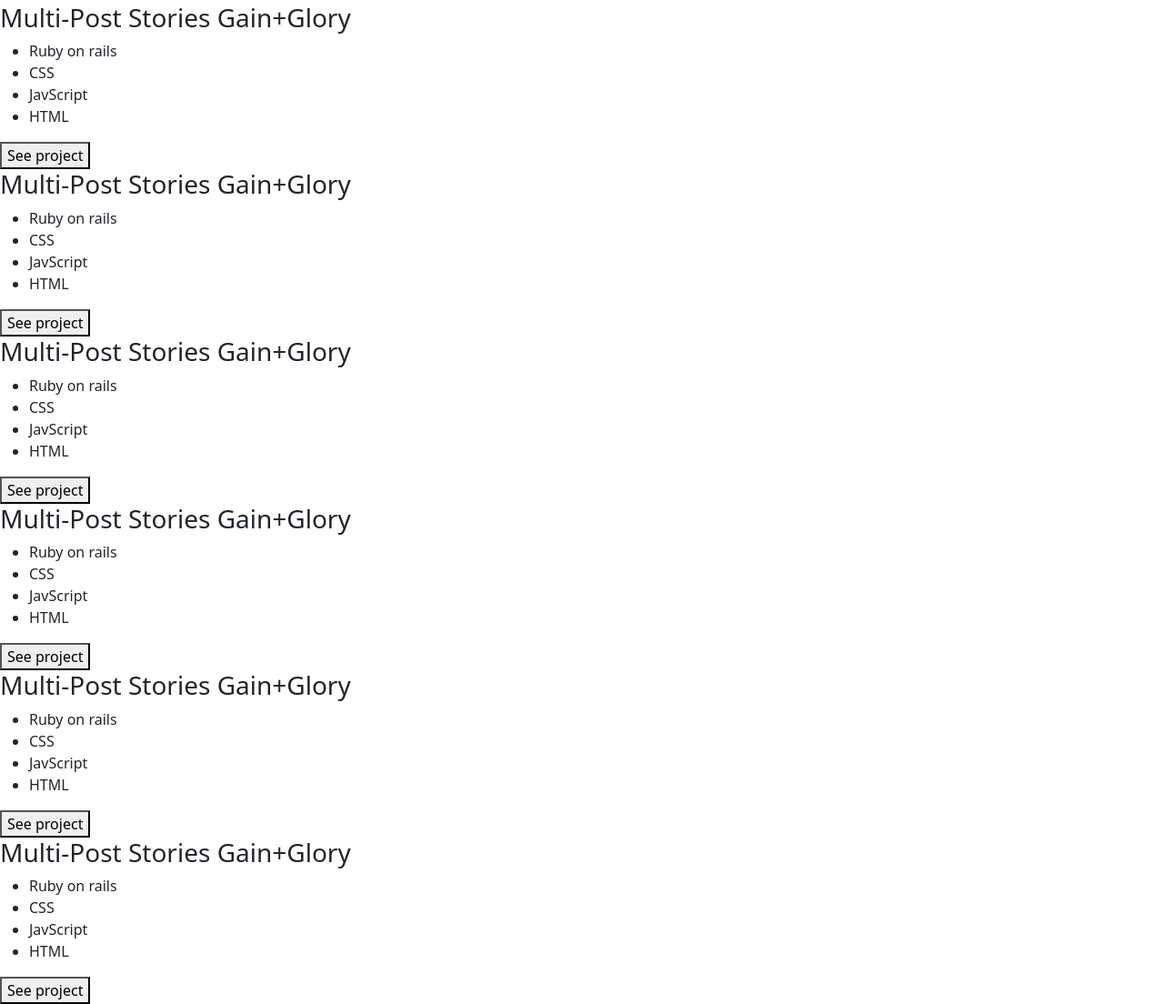
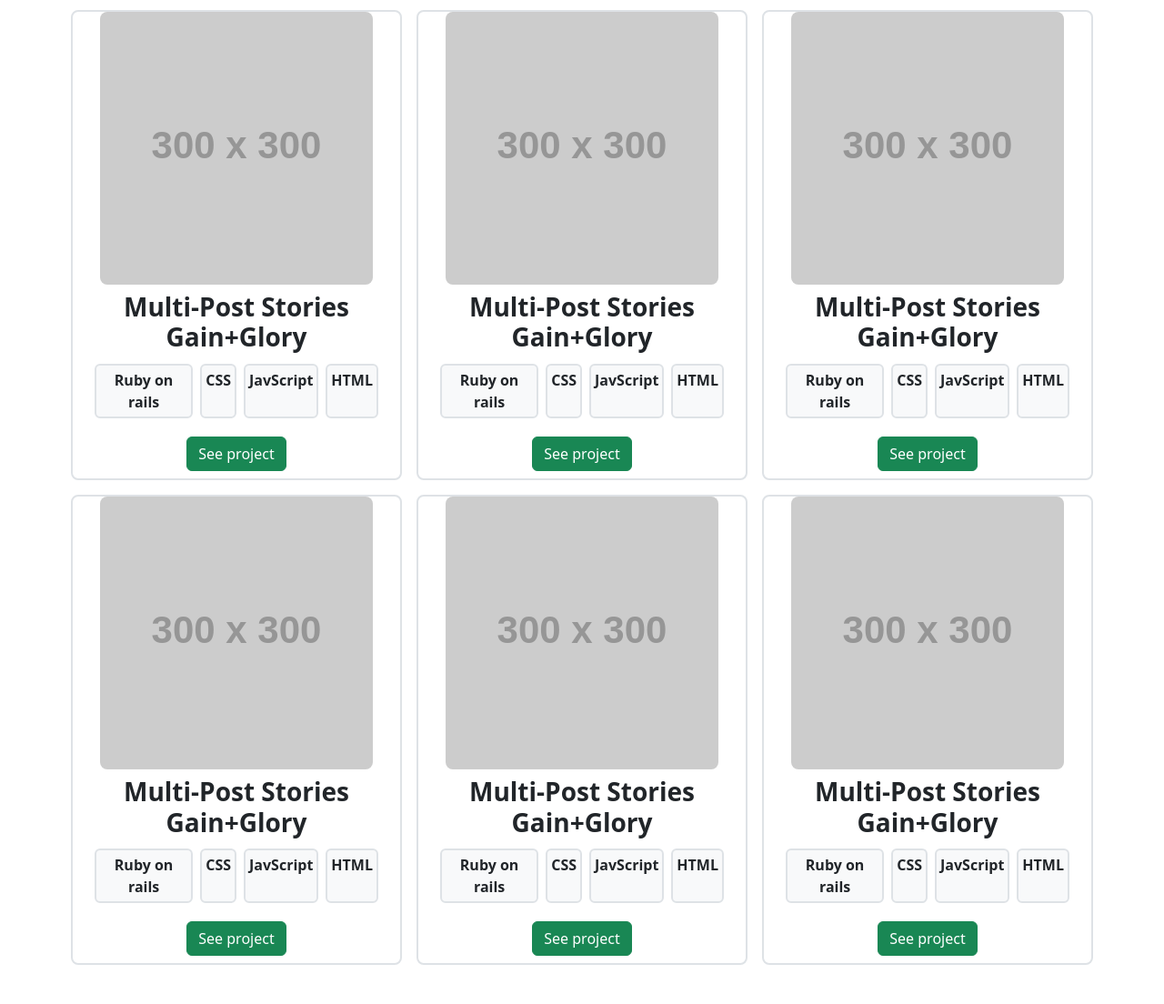
Before and after one commit to CindyDorantes/Trying-Bootstrap, a plain HTML site: page index.html in a window 1280 px wide. Shown: the part 564-1668 px from the top of the page at 91% size. After the commit the page ends 1633 px from the top, so only its background shows below. Drawn offline with Linux system fonts and the light colour scheme; placeholder pictures from the web are drawn by us.

Commit message:
add style to works section

```diff
--- a/index.html
+++ b/index.html
@@ -1,5 +1,6 @@
 <!DOCTYPE html>
 <html lang="en">
+
 <head>
   <meta charset="UTF-8">
   <meta http-equiv="X-UA-Compatible" content="IE=edge">
@@ -8,6 +9,7 @@
   <title>Cindy's web developer portfolio</title>
   <link rel="stylesheet" href="./css/bootstrap.css">
 </head>
+
 <body>
   <nav class="navbar navbar-expand justify-content-center">
     <ul class="d-flex flex-row list-unstyled">
@@ -17,22 +19,25 @@
     </ul>
   </nav>
   <section class="container d-flex flex-column justify-content-center text-center mt-5 pt-5">
-    <h1>Hey there, I'm Cindy<br><span>I'm a software developer</span></h1>
+    <h1 class="fw-bold fs-1">Hey there, I'm Cindy<br><span class="text-success">I'm a software developer</span></h1>
     <p>
-      I can help you build a product, feature or website. Look through some of my work and experience! If you like what you see and have a project you need coded, don't hestiate to contact me.
+      I can help you build a product, feature or website. Look through some of my work and experience! If you like what
+      you see and have a project you need coded, don't hestiate to contact me.
     </p>
     <ul class="d-flex flex-row list-unstyled justify-content-center mb-5">
       <li class="pe-3">
         <a href="https://twitter.com/CindyDorantes10"><img src="./Images/twitter.png" alt="Twitter icon"></a>
       </li>
       <li class="pe-3">
-        <a href="https://www.linkedin.com/in/cindydorantessanchez/"><img src="./Images/Linkedin_icon.png" alt="LinkedIn icon" class="socialicon"></a>
+        <a href="https://www.linkedin.com/in/cindydorantessanchez/"><img src="./Images/Linkedin_icon.png"
+            alt="LinkedIn icon" class="socialicon"></a>
       </li>
       <li class="pe-3">
         <a href="https://medium.com/"><img src="./Images/medium.png" alt="Medium icon" class="socialicon"></a>
       </li>
       <li class="pe-3">
-        <a href="https://github.com/CindyDorantes"><img src="./Images/github.png" alt="GitHub icon" class="socialicon"></a>
+        <a href="https://github.com/CindyDorantes"><img src="./Images/github.png" alt="GitHub icon"
+            class="socialicon"></a>
       </li>
       <li class="pe-3">
         <a href="https://angel.co/"><img src="./Images/angellist.png" alt="AngelList icon" class="socialicon"></a>
@@ -41,94 +46,119 @@
     <div class="mt-5"><img src="./Images/arrow_button.png" alt="arrow button" class="arrow_button"></div>
   </section>
 
-  <section>
-    <h2>My Recent Works <br><img src="./Images/Indicator.png" alt="green line divisor"></h2>
+  <section class="container">
+    <!-- 1rs row for works section -->
+    <div class="row text-center">
+      <h2 class="fw-bold">My Recent Works <br><img src="./Images/Indicator.png" alt="green line divisor"></h2>
+    </div>
+    <!-- 2nd row for works section -->
+    <div class="row">
       <!--First work-item-->
-    <div>
-        <div></div>
-        <div>
-            <h3>Multi-Post Stories Gain+Glory</h3>
-            <ul>
-                <li>Ruby on rails</li>
-                <li>CSS</li>
-                <li>JavScript</li>
-                <li>HTML</li>
+      <div class="col border m-2 rounded-3 border-2">
+        <div class="d-flex justify-content-center">
+          <img src="https://via.placeholder.com/300" class="rounded-3">
+        </div>
+        <div class="d-flex flex-column justify-content-center align-items-center text-center  p-2">
+          <h3 class="text-center fw-bold">Multi-Post Stories Gain+Glory</h3>
+          <ul class="d-flex flex-row list-unstyled justify-content-center">
+            <li class="p-1 m-1 border rounded bg-light fw-bold">Ruby on rails</li>
+            <li class="p-1 m-1 border rounded bg-light fw-bold">CSS</li>
+            <li class="p-1 m-1 border rounded bg-light fw-bold">JavScript</li>
+            <li class="p-1 m-1 border rounded bg-light fw-bold">HTML</li>
           </ul>
-            <button type="button">See project</button>
+          <button type="button" class="btn btn-success">See project</button>
         </div>
       </div>
       <!--Second work item-->
-    <div>
-        <div></div>
-        <div>
-            <h3>Multi-Post Stories Gain+Glory</h3>
-            <ul>
-                <li>Ruby on rails</li>
-                <li>CSS</li>
-                <li>JavScript</li>
-                <li>HTML</li>
+      <div class="col border m-2 rounded-3 border-2">
+        <div class="d-flex justify-content-center">
+          <img src="https://via.placeholder.com/300" class="rounded-3">
+        </div>
+        <div class="d-flex flex-column justify-content-center align-items-center text-center  p-2">
+          <h3 class="text-center fw-bold">Multi-Post Stories Gain+Glory</h3>
+          <ul class="d-flex flex-row list-unstyled justify-content-center">
+            <li class="p-1 m-1 border rounded bg-light fw-bold">Ruby on rails</li>
+            <li class="p-1 m-1 border rounded bg-light fw-bold">CSS</li>
+            <li class="p-1 m-1 border rounded bg-light fw-bold">JavScript</li>
+            <li class="p-1 m-1 border rounded bg-light fw-bold">HTML</li>
           </ul>
-            <button type="button">See project</button>
+          <button type="button" class="btn btn-success">See project</button>
         </div>
       </div>
       <!--3rd work item-->
-    <div>
-        <div></div>
-        <div>
-            <h3>Multi-Post Stories Gain+Glory</h3>
-            <ul>
-                <li>Ruby on rails</li>
-                <li>CSS</li>
-                <li>JavScript</li>
-                <li>HTML</li>
+      <div class="col border m-2 rounded-3 border-2">
+        <div class="d-flex justify-content-center">
+          <img src="https://via.placeholder.com/300" class="rounded-3">
+        </div>
+        <div class="d-flex flex-column justify-content-center align-items-center text-center  p-2">
+          <h3 class="text-center fw-bold">Multi-Post Stories Gain+Glory</h3>
+          <ul class="d-flex flex-row list-unstyled justify-content-center">
+            <li class="p-1 m-1 border rounded bg-light fw-bold">Ruby on rails</li>
+            <li class="p-1 m-1 border rounded bg-light fw-bold">CSS</li>
+            <li class="p-1 m-1 border rounded bg-light fw-bold">JavScript</li>
+            <li class="p-1 m-1 border rounded bg-light fw-bold">HTML</li>
           </ul>
-            <button type="button">See project</button>
+          <button type="button" class="btn btn-success">See project</button>
         </div>
       </div>
+    </div>
+    <!-- 2nd row finishes -->
+
+    <!-- 3rd row for WORKS section begins-->
+    <div class="row">
       <!--4th work item-->
-    <div>
-        <div></div>
-        <div>
-            <h3>Multi-Post Stories Gain+Glory</h3>
-            <ul>
-                <li>Ruby on rails</li>
-                <li>CSS</li>
-                <li>JavScript</li>
-                <li>HTML</li>
+      <div class="col border m-2 rounded-3 border-2">
+        <div class="d-flex justify-content-center">
+          <img src="https://via.placeholder.com/300" class="rounded-3">
+        </div>
+        <div class="d-flex flex-column justify-content-center align-items-center text-center  p-2">
+          <h3 class="text-center fw-bold">Multi-Post Stories Gain+Glory</h3>
+          <ul class="d-flex flex-row list-unstyled justify-content-center">
+            <li class="p-1 m-1 border rounded bg-light fw-bold">Ruby on rails</li>
+            <li class="p-1 m-1 border rounded bg-light fw-bold">CSS</li>
+            <li class="p-1 m-1 border rounded bg-light fw-bold">JavScript</li>
+            <li class="p-1 m-1 border rounded bg-light fw-bold">HTML</li>
           </ul>
-            <button type="button">See project</button>
+          <button type="button" class="btn btn-success">See project</button>
         </div>
       </div>
       <!--5th work item-->
-    <div>
-        <div></div>
-        <div>
-            <h3>Multi-Post Stories Gain+Glory</h3>
-            <ul>
-                <li>Ruby on rails</li>
-                <li>CSS</li>
-                <li>JavScript</li>
-                <li>HTML</li>
+      <div class="col border m-2 rounded-3 border-2">
+        <div class="d-flex justify-content-center">
+          <img src="https://via.placeholder.com/300" class="rounded-3">
+        </div>
+        <div class="d-flex flex-column justify-content-center align-items-center text-center  p-2">
+          <h3 class="text-center fw-bold">Multi-Post Stories Gain+Glory</h3>
+          <ul class="d-flex flex-row list-unstyled justify-content-center">
+            <li class="p-1 m-1 border rounded bg-light fw-bold">Ruby on rails</li>
+            <li class="p-1 m-1 border rounded bg-light fw-bold">CSS</li>
+            <li class="p-1 m-1 border rounded bg-light fw-bold">JavScript</li>
+            <li class="p-1 m-1 border rounded bg-light fw-bold">HTML</li>
           </ul>
-            <button type="button">See project</button>
+          <button type="button" class="btn btn-success">See project</button>
         </div>
       </div>
       <!--6th work item-->
-    <div>
-        <div></div>
-        <div>
-            <h3>Multi-Post Stories Gain+Glory</h3>
-            <ul>
-                <li>Ruby on rails</li>
-                <li>CSS</li>
-                <li>JavScript</li>
-                <li>HTML</li>
+      <div class="col border m-2 rounded-3 border-2">
+        <div class="d-flex justify-content-center">
+          <img src="https://via.placeholder.com/300" class="rounded-3">
+        </div>
+        <div class="d-flex flex-column justify-content-center align-items-center text-center  p-2">
+          <h3 class="text-center fw-bold">Multi-Post Stories Gain+Glory</h3>
+          <ul class="d-flex flex-row list-unstyled justify-content-center">
+            <li class="p-1 m-1 border rounded bg-light fw-bold">Ruby on rails</li>
+            <li class="p-1 m-1 border rounded bg-light fw-bold">CSS</li>
+            <li class="p-1 m-1 border rounded bg-light fw-bold">JavScript</li>
+            <li class="p-1 m-1 border rounded bg-light fw-bold">HTML</li>
           </ul>
-            <button type="button">See project</button>
+          <button type="button" class="btn btn-success">See project</button>
         </div>
       </div>
+    </div>
+    <!-- 3rd row for works section finishes -->
   </section>
 
   <script src="./js/bootstrap.bundle.js"></script>
 </body>
+
 </html>
```
Lines whose indentation alone changed are shown as unchanged.
